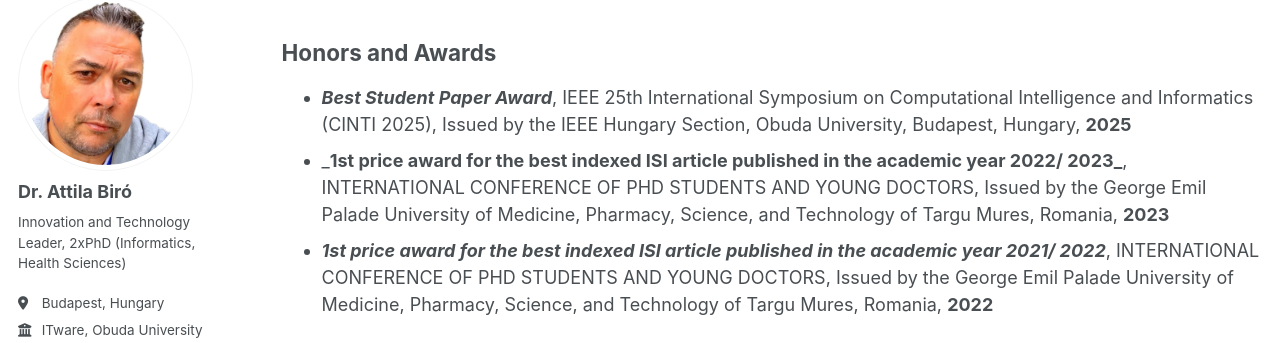
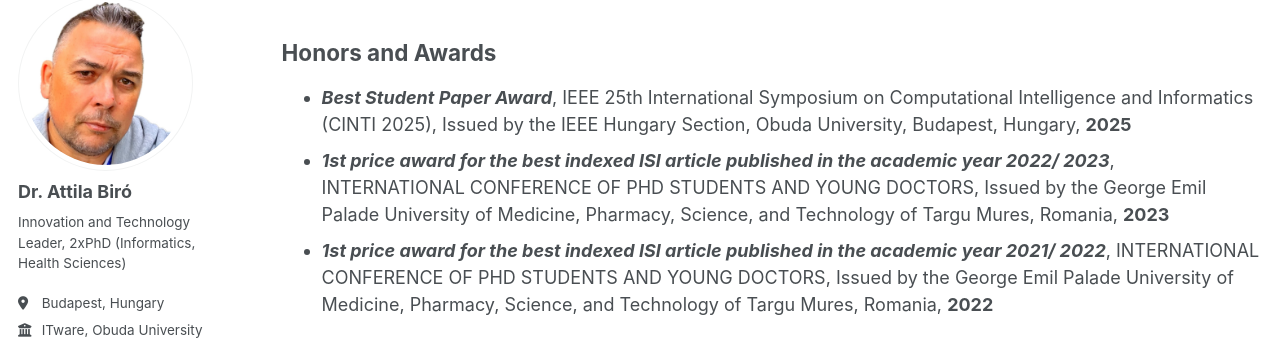
Before and after one commit to biroka/biroka.github.io, a Jekyll site: the page built from _pages/certificates.md, in a window 1280 px wide and 900 px high, scrolled down 4593 px. Shown: the part 110-453 px from the top of the window. Built offline with Jekyll 4.4.1, drawn with Linux system fonts in a browser that asks for light colours; some web fonts are replaced.

```diff
--- a/_pages/certificates.md
+++ b/_pages/certificates.md
@@ -133,9 +133,9 @@ author_profile: true
 
 ##  Honors and Awards
 
-* _**Best Student Paper Award**_, IEEE 25th International Symposium on Computational Intelligence and Informatics (CINTI 2025), Issued by the IEEE Hungary Section, Obuda University, Budapest, Hungary, **2025**
-* _**1st price award for the best indexed ISI article published in the academic year 2022/ 2023_**, INTERNATIONAL CONFERENCE OF PHD STUDENTS AND YOUNG DOCTORS, Issued by the George Emil Palade University of Medicine, Pharmacy, Science, and Technology of Targu Mures, Romania, **2023**
-* _**1st price award for the best indexed ISI article published in the academic year 2021/ 2022**_, INTERNATIONAL CONFERENCE OF PHD STUDENTS AND YOUNG DOCTORS, Issued by the George Emil Palade University of Medicine, Pharmacy, Science, and Technology of Targu Mures, Romania, **2022**
+* **_Best Student Paper Award_**, IEEE 25th International Symposium on Computational Intelligence and Informatics (CINTI 2025), Issued by the IEEE Hungary Section, Obuda University, Budapest, Hungary, **2025**
+* **_1st price award for the best indexed ISI article published in the academic year 2022/ 2023_**, INTERNATIONAL CONFERENCE OF PHD STUDENTS AND YOUNG DOCTORS, Issued by the George Emil Palade University of Medicine, Pharmacy, Science, and Technology of Targu Mures, Romania, **2023**
+* **_1st price award for the best indexed ISI article published in the academic year 2021/ 2022_**, INTERNATIONAL CONFERENCE OF PHD STUDENTS AND YOUNG DOCTORS, Issued by the George Emil Palade University of Medicine, Pharmacy, Science, and Technology of Targu Mures, Romania, **2022**
 
 ##  Japan
 
```
